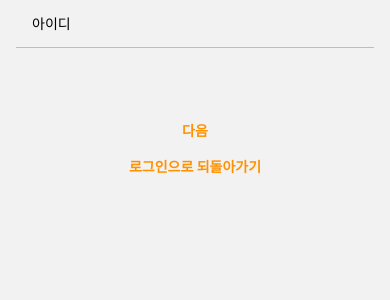
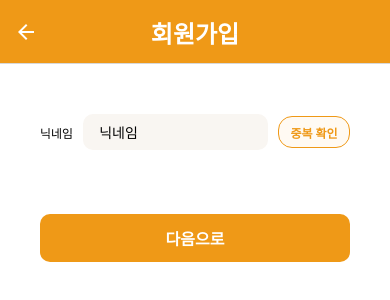
Before and after one commit to ryan0507/BurnIN, a React Native app: screen /SignUp in a window 390 px wide. Shown: the top 300 px of the page. Built offline with nearby package versions, Linux system fonts and the light colour scheme.

Commit message:
Feat: sign-up pages css

```diff
--- a/components/CustomBtn.js
+++ b/components/CustomBtn.js
@@ -34,17 +34,16 @@ const styles = StyleSheet.create({
     marginTop: 0,
   },
   wrapper: {
-    borderRadius: 4,
-    height: 36,
+    borderRadius: 10,
+    height: 48,
     alignItems: 'center',
     justifyContent: 'center',
-    // backgroundColor: '#ffc246',
+    backgroundColor: '#ef9917',
   },
   text: {
     fontWeight: 'bold',
-    fontSize: 14,
-    color: '#ff9100',
-    // color: 'white',
+    fontSize: 16,
+    color: '#ffffff',
   },
   margin: {
     marginBottom: 8,
--- /dev/null
+++ b/components/CustomSmallBtn.js
@@ -0,0 +1,36 @@
+import React from 'react';
+import {View, Pressable, Text, StyleSheet} from 'react-native';
+
+function CustomSmallBtn({onPress, title}) {
+  return (
+    <View style={[styles.block]}>
+      <Pressable android_ripple={{color: '#ffffff'}}>
+        <Text style={styles.text}>{title}</Text>
+      </Pressable>
+    </View>
+  );
+}
+
+export default CustomSmallBtn;
+
+const styles = StyleSheet.create({
+  block: {
+    borderRadius: 14,
+    borderColor: '#ef9917',
+    borderWidth: 1,
+    width: 72,
+    height: 32,
+    alignItems: 'center',
+    justifyContent: 'center',
+    backgroundColor: 'rgba(239,153,23,0.05)',
+    marginLeft: 10,
+  },
+  text: {
+    fontWeight: '600',
+    fontSize: 12,
+    color: '#ef9917',
+  },
+  margin: {
+    marginBottom: 8,
+  },
+});
--- a/components/UnderlinedInput.js
+++ b/components/UnderlinedInput.js
@@ -1,23 +1,29 @@
 import React from 'react';
-import {TextInput, StyleSheet} from 'react-native';
+import {View, TextInput, StyleSheet} from 'react-native';
 
 function UnderlinedInput({hasMarginBottom, ...rest}) {
   return (
-    <TextInput
-      style={[styles.input, hasMarginBottom && styles.margin]}
-      {...rest}
-    />
+    <View style={styles.block}>
+      <TextInput
+        style={[styles.input, hasMarginBottom && styles.margin]}
+        {...rest}
+      />
+    </View>
   );
 }
 export default UnderlinedInput;
 
 const styles = StyleSheet.create({
+  block: {
+    flex: 1,
+  },
   input: {
-    borderColor: '#bdbdbd',
-    borderBottomWidth: 1,
+    backgroundColor: '#f9f6f2',
     paddingHorizontal: 16,
-    height: 48,
-    width: '100%',
+    height: 36,
+    borderRadius: 10,
+    alignItems: 'center',
+    justifyContent: 'center',
   },
   margin: {
     marginBottom: 16,
--- a/navigations/RootStack.js
+++ b/navigations/RootStack.js
@@ -24,7 +24,19 @@ function RootStack() {
       <Stack.Screen
         name="SignUp"
         component={SignUpStack}
-        options={{headerShown: false}}
+        options={{
+          title: '회원가입',
+          headerBackVisible: false,
+          headerStyle: {
+            backgroundColor: '#EF9917',
+          },
+          headerTitleAlign: 'center',
+          headerTintColor: '#ffffff',
+          headerTitleStyle: {
+            fontWeight: '600',
+            fontSize: 24,
+          },
+        }}
       />
       <Stack.Screen
         name="MainTab"
--- a/package.json
+++ b/package.json
@@ -20,6 +20,7 @@
     "react-moment": "^1.1.2",
     "react-native": "0.68.0",
     "react-native-geolocation-service": "^5.3.0-beta.4",
+    "react-native-image-picker": "^4.7.3",
     "react-native-safe-area-context": "^4.2.4",
     "react-native-screens": "^3.13.1",
     "react-native-vector-icons": "^9.1.0",
--- a/screens/InputScreen.js
+++ b/screens/InputScreen.js
@@ -17,8 +17,10 @@ const styles = StyleSheet.create({
   block: {
     flex: 1,
     alignItems: 'center',
-    // justifyContent: 'space-around',
-    paddingHorizontal: 16,
+    paddingHorizontal: 40,
+    paddingVertical: 50,
+    backgroundColor: '#ffffff',
+    // backgroundColor: 'blue',
   },
   logo: {
     fontSize: 32,
--- a/screens/signUp/SignUpInput.js
+++ b/screens/signUp/SignUpInput.js
@@ -1,9 +1,10 @@
 import React, {useContext} from 'react';
-import {TextInput} from 'react-native';
+import {View, Text, StyleSheet} from 'react-native';
 import SignUpContext from '../../contexts/SignUpContext';
 import UnderlinedInput from '../../components/UnderlinedInput';
+import CustomSmallBtn from '../../components/CustomSmallBtn';
 
-function SignUpInput({field, isPhoto, ...rest}) {
+function SignUpInput({field, getPhoto, placeholder, smallBtn, ...rest}) {
   // 사용자가 입력한 값을 지정한 필드에 저장
 
   const {form, createChangeTextHandler} = useContext(SignUpContext);
@@ -11,14 +12,31 @@ function SignUpInput({field, isPhoto, ...rest}) {
   const value = form[field];
 
   return (
-    <>
-      {isPhoto ? (
-        <TextInput /> // 사진 입력용 Input
-      ) : (
-        <UnderlinedInput {...rest} onChangeText={onChangeText} value={value} />
-      )}
-    </>
+    <View style={styles.block}>
+      <Text style={styles.text}>{placeholder}</Text>
+      <UnderlinedInput
+        placeholder={placeholder}
+        onChangeText={onChangeText}
+        value={value}
+        {...rest}
+      />
+      {smallBtn && <CustomSmallBtn title="중복 확인" />}
+    </View>
   );
 }
 
 export default SignUpInput;
+
+const styles = StyleSheet.create({
+  block: {
+    width: '100%',
+    flexDirection: 'row',
+    alignItems: 'center',
+    justifyContent: 'space-between',
+  },
+  text: {
+    fontSize: 12,
+    fontWeight: '500',
+    marginRight: 10,
+  },
+});
--- a/screens/signUp/SignUpStack.js
+++ b/screens/signUp/SignUpStack.js
@@ -5,15 +5,18 @@ import InputScreen from '../InputScreen';
 import CustomBtn from '../../components/CustomBtn';
 import {SignUpContextProvider} from '../../contexts/SignUpContext';
 import SignUpContext from '../../contexts/SignUpContext';
+import {StatusBar} from 'react-native';
 
 function SignUpStack() {
   const Stack = createNativeStackNavigator();
   return (
+    <>
+      <StatusBar backgroundColor="#EF9917" />
       <SignUpContextProvider>
-      <Stack.Navigator initialRouteName="GetId">
+        <Stack.Navigator initialRouteName="GetNickname">
           <Stack.Screen
-          name="GetId"
-          component={GetId}
+            name="GetNickname"
+            component={GetNickname}
             options={{headerShown: false}}
           />
           <Stack.Screen
@@ -22,58 +25,40 @@ function SignUpStack() {
             options={{headerShown: false}}
           />
           <Stack.Screen
-          name="GetNickname"
-          component={GetNickname}
-          options={{headerShown: false}}
-        />
-        <Stack.Screen
             name="GetHeightWeight"
             component={GetHeightWeight}
             options={{headerShown: false}}
           />
-        <Stack.Screen
-          name="GetPhoto"
-          component={GetPhoto}
-          options={{headerShown: false}}
-        />
         </Stack.Navigator>
       </SignUpContextProvider>
+    </>
   );
 }
 
 export default SignUpStack;
-
-function GetId({navigation}) {
-  const {sendId} = useContext(SignUpContext);
+function GetNickname({navigation}) {
+  const {sendNickname} = useContext(SignUpContext);
 
   const onPress = () => {
-    sendId()
+    sendNickname()
       .then(() => {
-        // 아이디 중복 X - 비밀번호 입력 화면으로 이동
         navigation.navigate('GetPassword');
       })
       .catch(() => {
-        // 아이디 중복 O - 노티 메시지 띄우기
+        // 닉네임 중복 O - 노티 메시지 띄우기
       });
   };
   return (
     <InputScreen>
-      <SignUpInput field="id" placeholder="아이디" />
-      <CustomBtn title="다음" onPress={onPress} />
-      <CustomBtn
-        title="로그인으로 되돌아가기"
-        onPress={() => {
-          navigation.goBack();
-        }}
-        hasNoMarginTop
-      />
+      <SignUpInput field="nickname" placeholder="닉네임" smallBtn />
+      <CustomBtn title="다음으로" onPress={onPress} />
     </InputScreen>
   );
 }
 
 function GetPassword({navigation}) {
   const onPress = () => {
-    navigation.navigate('GetNickname');
+    navigation.navigate('GetHeightWeight');
   };
   return (
     <InputScreen>
@@ -83,41 +68,7 @@ function GetPassword({navigation}) {
   );
 }
 
-function GetNickname({navigation}) {
-  const {sendNickname} = useContext(SignUpContext);
-
-  const onPress = () => {
-    sendNickname()
-      .then(() => {
-        // 닉네임 중복 X - 키몸무게 입력 화면으로 이동
-        navigation.navigate('GetHeightWeight');
-      })
-      .catch(() => {
-        // 닉네임 중복 O - 노티 메시지 띄우기
-      });
-  };
-  return (
-    <InputScreen>
-      <SignUpInput field="nickname" placeholder="닉네임" />
-      <CustomBtn title="다음" onPress={onPress} />
-    </InputScreen>
-  );
-}
-
 function GetHeightWeight({navigation}) {
-  const onPress = () => {
-    navigation.navigate('GetPhoto');
-  };
-  return (
-    <InputScreen>
-      <SignUpInput field="height" placeholder="키" />
-      <SignUpInput field="weight" placeholder="몸무게" />
-      <CustomBtn title="다음" onPress={onPress} />
-    </InputScreen>
-  );
-}
-
-function GetPhoto({navigation}) {
   const {signUp} = useContext(SignUpContext);
 
   const onPress = () => {
@@ -129,10 +80,12 @@ function GetPhoto({navigation}) {
       })
       .catch(() => {});
   };
+
   return (
     <InputScreen>
-      <SignUpInput field="photo" />
-      <CustomBtn title="가입하기" onPress={onPress} />
+      <SignUpInput field="height" placeholder="키" />
+      <SignUpInput field="weight" placeholder="몸무게" />
+      <CustomBtn title="회원가입 완료" onPress={onPress} />
     </InputScreen>
   );
 }
```
Also changed, not shown: 1 other file (tests, documents, lock files or other folders). Lines whose indentation alone changed are shown as unchanged.
